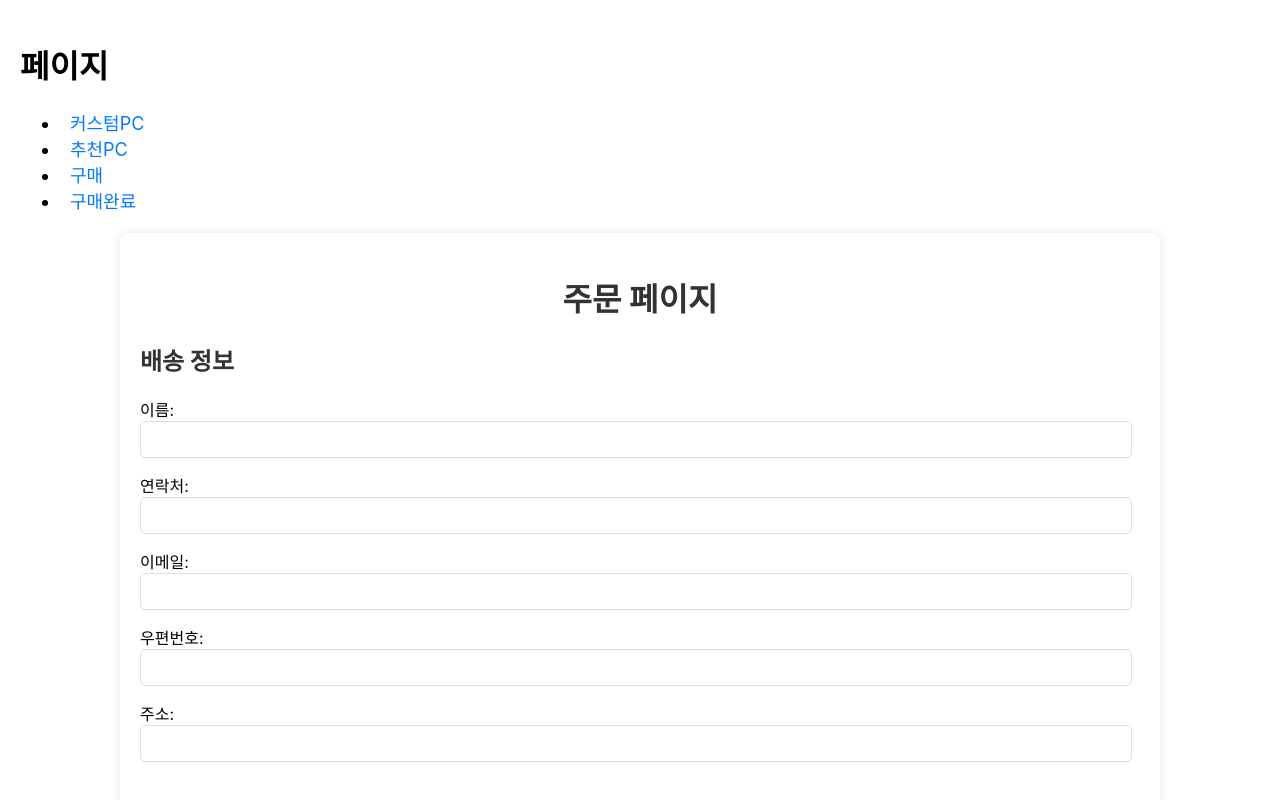
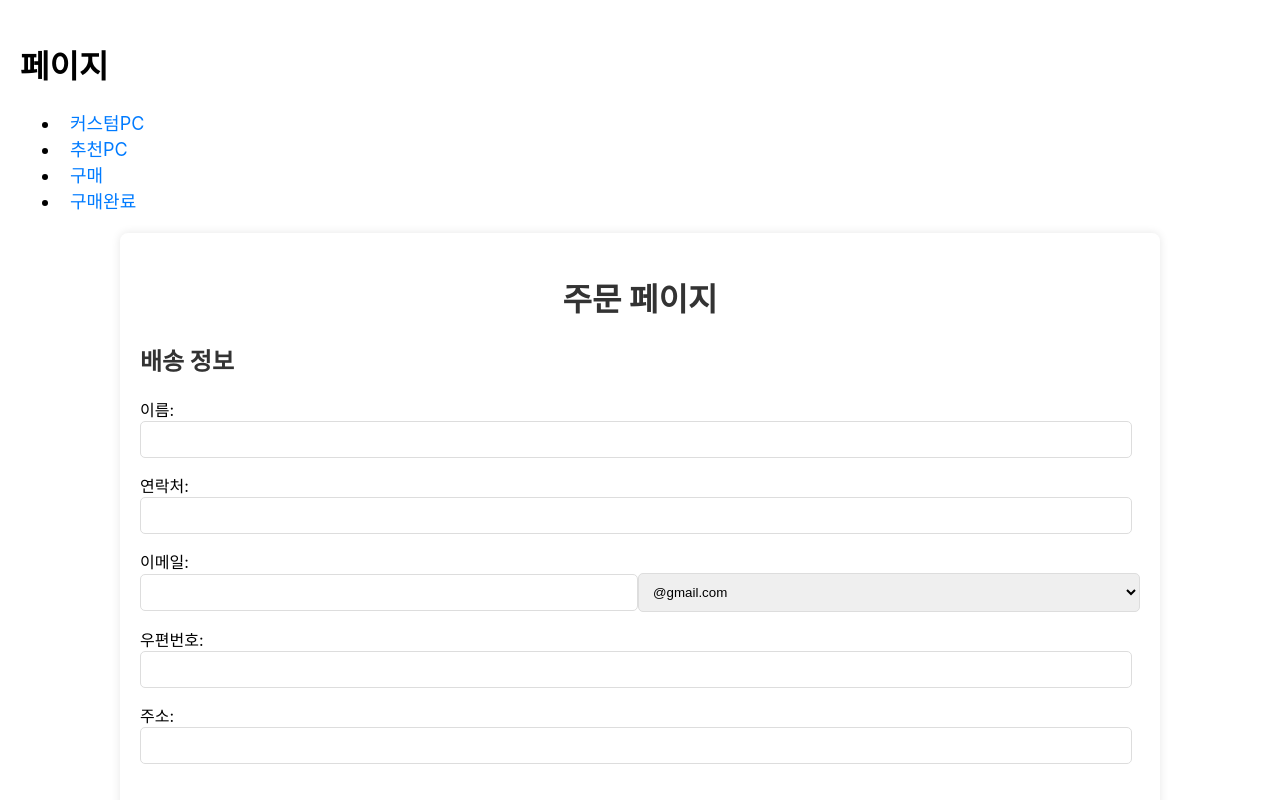
Before and after one commit to suddengithub/Y_FRONTEND, a React (Create React App) app: page /order in a window 1280 px wide. Shown: the top 800 px of the page. Built offline with nearby package versions, Linux system fonts and the light colour scheme.

Commit message:
이메일 드롭다운 추가 완료

```diff
--- a/src/components/Order.jsx
+++ b/src/components/Order.jsx
@@ -82,8 +82,8 @@ const Order = () => {
     phone: "",
     email: "",
     address: "",
-    city: "",
     postalCode: "",
+    emailDomain: "@gmail.com", // 이메일 도메인 기본값 설정
   });
 
   const [message, setMessage] = useState("");
@@ -178,6 +178,14 @@ const Order = () => {
     }));
   };
 
+  // 이메일 도메인 변경 핸들러
+  const handleEmailDomainChange = (e) => {
+    setShippingInfo((prevState) => ({
+      ...prevState,
+      emailDomain: e.target.value,
+    }));
+  };
+
   // 결제 처리
   const handlePlaceOrder = () => {
     if (
@@ -235,6 +243,7 @@ const Order = () => {
           maxLength={13}
         />
         <label>이메일:</label>
+        <div style={styles.emailContainer}>
           <input
             type="email"
             name="email"
@@ -243,6 +252,16 @@ const Order = () => {
             style={styles.input}
             required
           />
+          <select
+            value={shippingInfo.emailDomain}
+            onChange={handleEmailDomainChange}
+            style={styles.select}
+          >
+            <option value="@gmail.com">@gmail.com</option>
+            <option value="@naver.com">@naver.com</option>
+            <option value="@kakao.com">@kakao.com</option>
+          </select>
+        </div>
         <label>우편번호:</label>
         <input
           type="text"
@@ -427,7 +446,16 @@ const styles = {
     border: "1px solid #ddd",
     borderRadius: "5px",
   },
-
+  emailContainer: {
+    display: "flex",
+    alignItems: "center",
+  },
+  select: {
+    padding: "10px",
+    marginLeft: "10px",
+    borderRadius: "5px",
+    border: "1px solid #ddd",
+  },
   pwdInput: {
     width: "2%",
     padding: "10px",
--- a/src/components/OrderSuccess.jsx
+++ b/src/components/OrderSuccess.jsx
@@ -1,4 +1,4 @@
-import React, { useEffect } from "react";
+import React, { useEffect, useState } from "react";
 import { useLocation } from "react-router-dom";
 
 // 가격 포맷 (원화, 3자리마다 쉼표)
@@ -12,6 +12,16 @@ const formatPrice = (price) => {
 const OrderSuccess = () => {
   const location = useLocation();
   const { orderSummary, paymentInfo, shippingInfo } = location.state || {};
+
+  // 이메일 도메인 선택
+  const [emailDomain, setEmailDomain] = useState(
+    shippingInfo?.emailDomain || "@gmail.com"
+  );
+
+  // 이메일 도메인 변경 시 email 업데이트
+  const handleEmailDomainChange = (e) => {
+    setEmailDomain(e.target.value);
+  };
 
   // 주문 번호 생성 (오늘 날짜 + 현재시간 + 난수 코드)
   const generateOrderNumber = () => {
@@ -89,11 +99,15 @@ const OrderSuccess = () => {
           <h2 style={styles.sectionTitle}>배송 정보</h2>
           <p>이름: {shippingInfo?.name}</p>
           <p>연락처: {shippingInfo?.phone}</p>
-          <p>이메일: {shippingInfo?.email}</p>
+          <p>
+            이메일: {`${shippingInfo?.email.split("@")[0]}${emailDomain}`}
+          </p>{" "}
+          {/* 이메일 도메인 업데이트 */}
           <p>우편번호: {shippingInfo?.postalCode}</p>
           <p>주소: {shippingInfo?.address}</p>
         </section>
       </div>
+
       <p style={styles.subHeader}>구매해주셔서 감사드립니다.</p>
     </div>
   );
```
Lines whose indentation alone changed are shown as unchanged.
